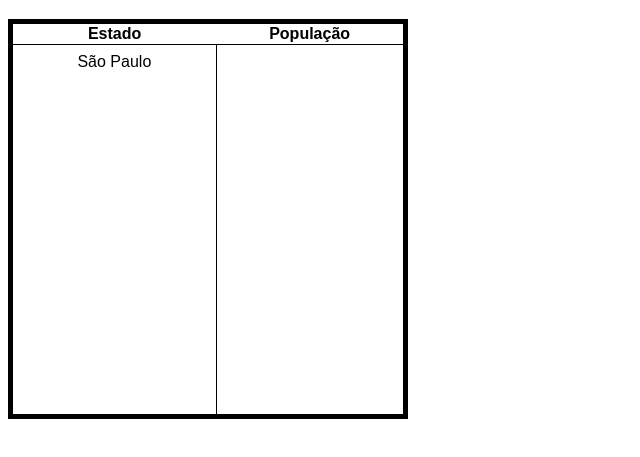
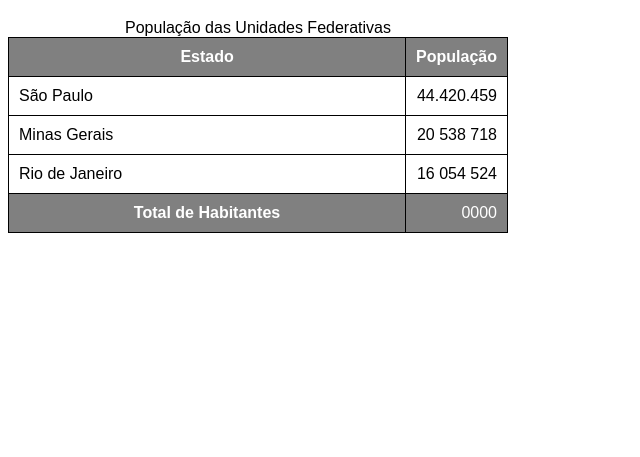
Before and after one commit to devguilhermetorres/cursohtml-css, a plain HTML site: page exercicios/ex023/tabela001.html in a window 1280 px wide. Shown: the part 61-518 px from the top of the page, without its empty margins (0-640 px from the left). Drawn offline with Linux system fonts and the light colour scheme.

Commit message:
tabelas 2

```diff
--- a/exercicios/ex023/tabela001.html
+++ b/exercicios/ex023/tabela001.html
@@ -10,21 +10,26 @@
         }
 
         table {
-            width: 400px;
-            height: 400px;
+            width: 500px;
             border-collapse: collapse;
-            border: 5px solid black;
-            text-align: center;
         }
 
         tr.linha {  background-color: rgb(155, 155, 243);
 
         }
 
-        td{
+        td, th {
             border: 1px solid black;
-            padding: 8px;
-            vertical-align: text-top;
+            padding: 10px;
+        }
+
+        td.num {
+            text-align: right;
+        }
+
+        thead, tfoot {
+            background-color: grey;
+            color: white;
         }
 
     </style>
@@ -52,22 +57,34 @@
     -->
 
     <table>
+        <caption>População das Unidades Federativas</caption>
         <thead>
             <tr>
-                <th>Estado</th>
-                <th>População</th>
+                <th scope="col">Estado</th>
+                <th scope="col" style="width: 50px;">População</th>
             </tr>
         </thead>
 
         <tbody>
             <tr>
                 <td>São Paulo</td>
-                <td></td>
+                <td class="num">44.420.459</td>
+            </tr>
+            <tr>
+                <td>Minas Gerais</td>
+                <td class="num">20 538 718</td>
+            </tr>
+            <tr>
+                <td>Rio de Janeiro</td>
+                <td class="num">16 054 524</td>
             </tr>
         </tbody>
 
         <tfoot>
-
+            <tr>
+                <th scope="row">Total de Habitantes</th>
+                <td class="num">0000</td>
+            </tr>
         </tfoot>
     </table>
 </body>
```
Also changed, not shown: exercicios/ex023/tabela002.html (deleted, +0 -71 lines).
